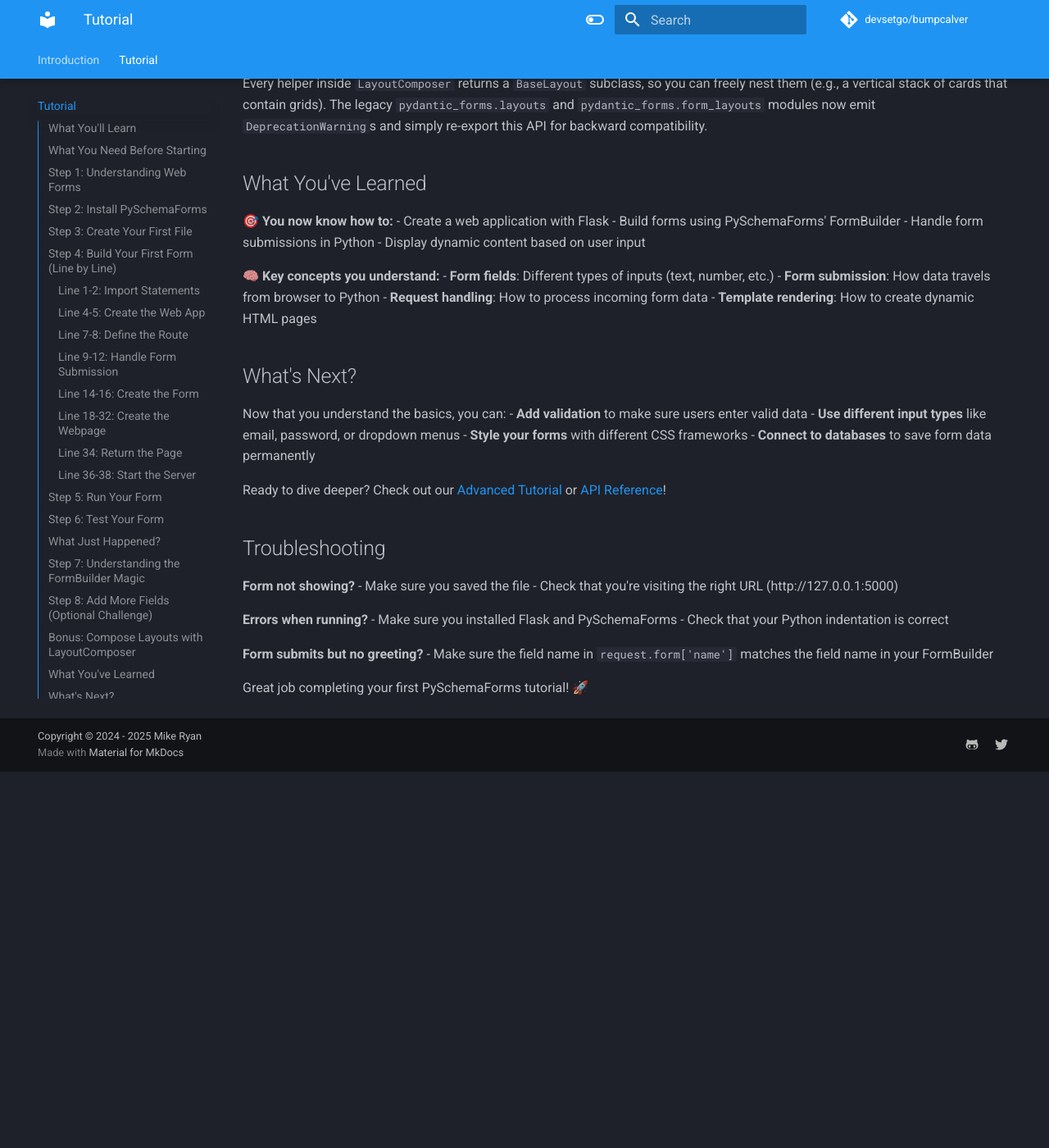
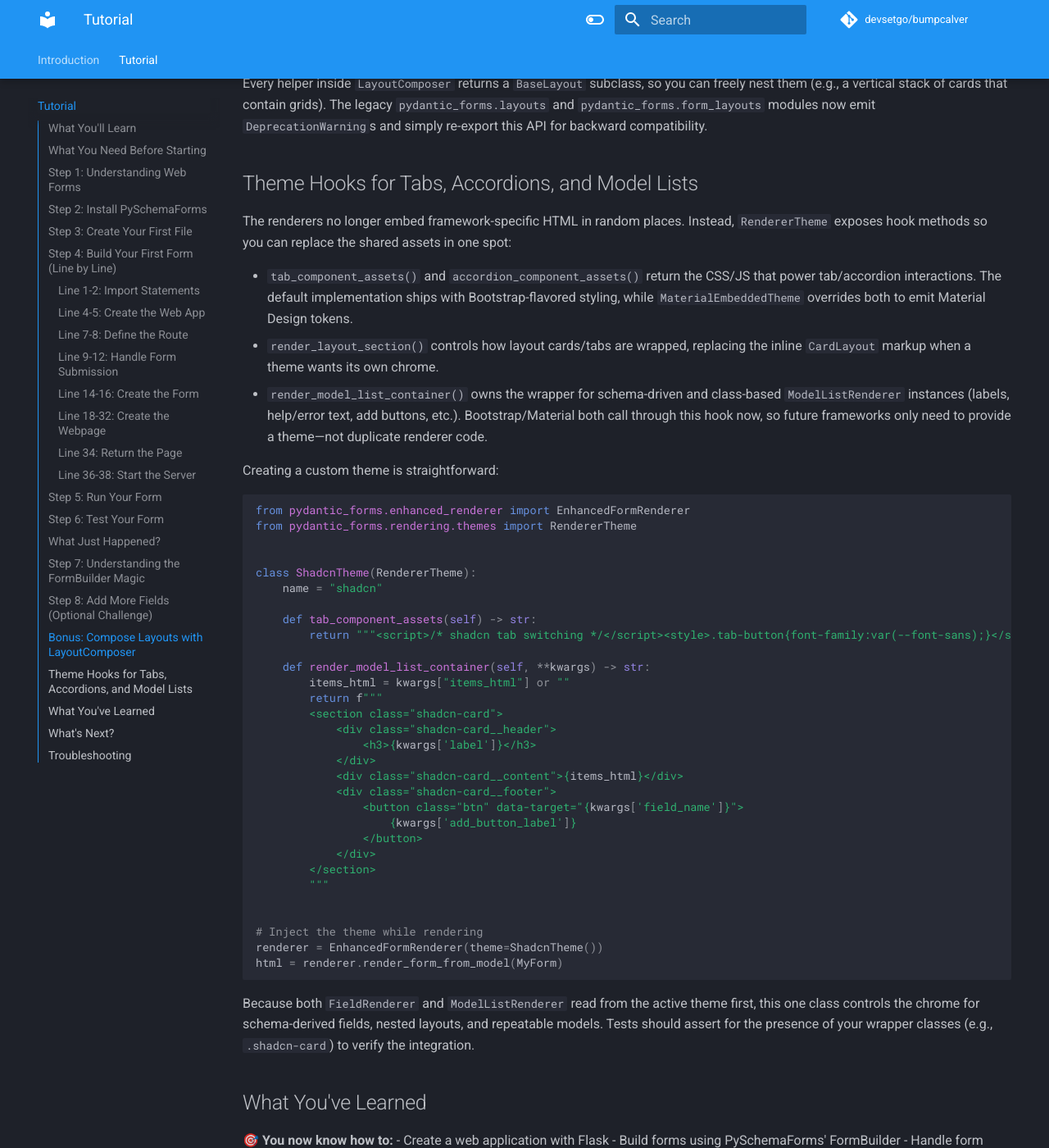
Before and after one commit to devsetgo/pydantic-schemaforms, an MkDocs documentation site: the page built from docs/tutorial.md, in a window 1280 px wide and 1400 px high, scrolled down 5936 px. Shown: the whole window at 82% size. Built offline with MkDocs 1.6.1 and Material for MkDocs 9.7.7, drawn with Linux system fonts in a browser that asks for light colours; comment, search, counter and statistics services are not loaded; the version menu is left out; before the commit the page ends 6877 px from its top, so only the background shows below that.

````diff
--- a/docs/tutorial.md
+++ b/docs/tutorial.md
@@ -273,6 +273,51 @@
 
 Every helper inside `LayoutComposer` returns a `BaseLayout` subclass, so you can freely nest them (e.g., a vertical stack of cards that contain grids). The legacy `pydantic_forms.layouts` and `pydantic_forms.form_layouts` modules now emit `DeprecationWarning`s and simply re-export this API for backward compatibility.
 
+## Theme Hooks for Tabs, Accordions, and Model Lists
+
+The renderers no longer embed framework-specific HTML in random places. Instead, `RendererTheme` exposes hook methods so you can replace the shared assets in one spot:
+
+- `tab_component_assets()` and `accordion_component_assets()` return the CSS/JS that power tab/accordion interactions. The default implementation ships with Bootstrap-flavored styling, while `MaterialEmbeddedTheme` overrides both to emit Material Design tokens.
+- `render_layout_section()` controls how layout cards/tabs are wrapped, replacing the inline `CardLayout` markup when a theme wants its own chrome.
+- `render_model_list_container()` owns the wrapper for schema-driven and class-based `ModelListRenderer` instances (labels, help/error text, add buttons, etc.). Bootstrap/Material both call through this hook now, so future frameworks only need to provide a theme—not duplicate renderer code.
+
+Creating a custom theme is straightforward:
+
+```python
+from pydantic_forms.enhanced_renderer import EnhancedFormRenderer
+from pydantic_forms.rendering.themes import RendererTheme
+
+
+class ShadcnTheme(RendererTheme):
+    name = "shadcn"
+
+    def tab_component_assets(self) -> str:
+        return """<script>/* shadcn tab switching */</script><style>.tab-button{font-family:var(--font-sans);}</style>"""
+
+    def render_model_list_container(self, **kwargs) -> str:
+        items_html = kwargs["items_html"] or ""
+        return f"""
+        <section class="shadcn-card">
+            <div class="shadcn-card__header">
+                <h3>{kwargs['label']}</h3>
+            </div>
+            <div class="shadcn-card__content">{items_html}</div>
+            <div class="shadcn-card__footer">
+                <button class="btn" data-target="{kwargs['field_name']}">
+                    {kwargs['add_button_label']}
+                </button>
+            </div>
+        </section>
+        """
+
+
+# Inject the theme while rendering
+renderer = EnhancedFormRenderer(theme=ShadcnTheme())
+html = renderer.render_form_from_model(MyForm)
+```
+
+Because both `FieldRenderer` and `ModelListRenderer` read from the active theme first, this one class controls the chrome for schema-derived fields, nested layouts, and repeatable models. Tests should assert for the presence of your wrapper classes (e.g., `.shadcn-card`) to verify the integration.
+
 ## What You've Learned
 
 🎯 **You now know how to:**
````
Also changed, not shown: docs/review.md (+5 -5 lines), 4 other files.
